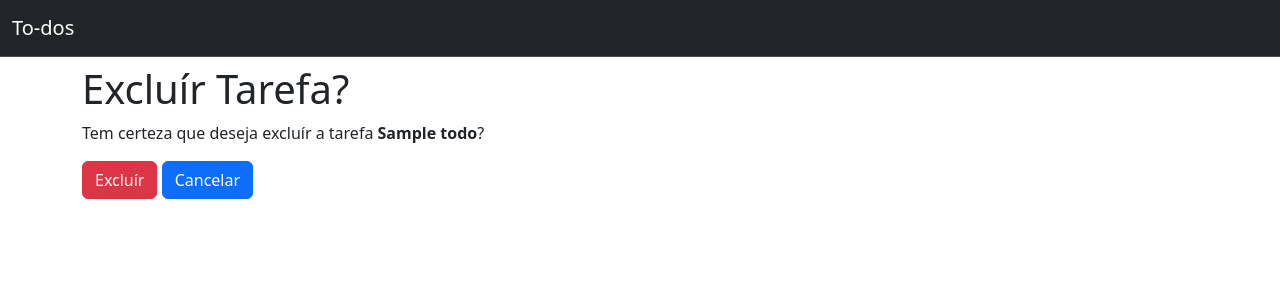
After one commit to gusjjpv/to-do-list, a Django app: page /delete/1 in a window 1280 px wide. The commit adds this page. Shown: the top 300 px of the page. Run offline with Django 4.2, Linux system fonts and the light colour scheme; tables that the repository leaves empty hold one stand-in row (values such as "Sample post").

Commit message:
feat: 'Complete and delete task function'

```diff
--- a/setup/urls.py
+++ b/setup/urls.py
@@ -1,10 +1,19 @@
 from django.contrib import admin
 from django.urls import path
 
-from todos.views import TodoListView, TodoCreateView
+from todos.views import (
+    TodoListView,
+    TodoCreateView,
+    TodoUpdateView,
+    TodoDeleteView,
+    TodoCompleteView,
+)
 
 urlpatterns = [
     path("admin/", admin.site.urls),
     path("", TodoListView.as_view(), name="todo_list"),
     path("create", TodoCreateView.as_view(), name="todo_create"),
+    path("update/<int:pk>", TodoUpdateView.as_view(), name="todo_update"),
+    path("delete/<int:pk>", TodoDeleteView.as_view(), name="todo_delete"),
+    path("complete/<int:pk>", TodoCompleteView.as_view(), name="todo_complete"),
 ]
--- a/todos/models.py
+++ b/todos/models.py
@@ -1,10 +1,22 @@
+from datetime import date
+
 from django.db import models
 
 
 class Todo(models.Model):
-    title = models.CharField(verbose_name="Título",max_length=100, null=False, blank=False)
+    title = models.CharField(
+        verbose_name="Título", max_length=100, null=False, blank=False
+    )
     # null=False vai obrigar o campo a ser preenchido, blank=False vai obrigar o campo a ser preenchido, n aceitando espaços em branco.
     created_at = models.DateTimeField(auto_now_add=True, null=False, blank=False)
     # auto_now_add=True vai adicionar a data e hora atual quando o objeto for criado.
-    deadline = models.DateField(verbose_name="Data de Entrega",null=True, blank=True)
+    deadline = models.DateField(verbose_name="Data de Entrega", null=True, blank=True)
     finishead = models.DateField(null=True)
+
+    class Meta:
+        ordering = ["deadline"]
+
+    def mark_has_complete(self):
+        if not self.finishead:
+            self.finishead = date.today()
+            self.save()
--- a/todos/templates/base.html
+++ b/todos/templates/base.html
@@ -34,5 +34,4 @@
       crossorigin="anonymous"
     ></script>
   </body>
-  <footer></footer>
 </html>
--- /dev/null
+++ b/todos/templates/todos/todo_confirm_delete.html
@@ -0,0 +1,18 @@
+{% extends 'base.html' %}
+
+{% block page_title %}
+    Excluír Tarefa
+{% endblock page_title %}
+
+{% block content %}
+    <h1>Excluír Tarefa?</h1>
+
+    <p>Tem certeza que deseja excluír a tarefa <strong>{{ todo.title }}</strong>?</p>
+
+    <form method="POST">
+        {% csrf_token %}
+
+        <button type="submit" class="btn btn-danger">Excluír</button>
+        <a href="{% url 'todo_list' %}" class="btn btn-primary">Cancelar</a>
+    </form>
+{% endblock content %}
--- a/todos/views.py
+++ b/todos/views.py
@@ -1,5 +1,6 @@
-from django.views.generic import ListView, CreateView
+from django.views.generic import ListView, CreateView, UpdateView, DeleteView, View
 from django.urls import reverse_lazy
+from django.shortcuts import get_object_or_404, redirect
 
 from .models import Todo
 
@@ -12,3 +13,21 @@ class TodoCreateView(CreateView):
     model = Todo
     fields = ["title", "deadline"]
     success_url = reverse_lazy("todo_list")
+
+
+class TodoUpdateView(UpdateView):
+    model = Todo
+    fields = ["title", "deadline"]
+    success_url = reverse_lazy("todo_list")
+
+
+class TodoDeleteView(DeleteView):
+    model = Todo
+    success_url = reverse_lazy("todo_list")
+
+
+class TodoCompleteView(View):
+    def get(self, request, pk):
+        todo = get_object_or_404(Todo, pk=pk)
+        todo.mark_has_complete()
+        return redirect("todo_list")
```
Also changed, not shown: todos/templates/todos/todo_form.html (+16 -5 lines), todos/templates/todos/todo_list.html (+11 -4 lines), todos/migrations/0002_alter_todo_deadline_alter_todo_finished_at.py (added).
